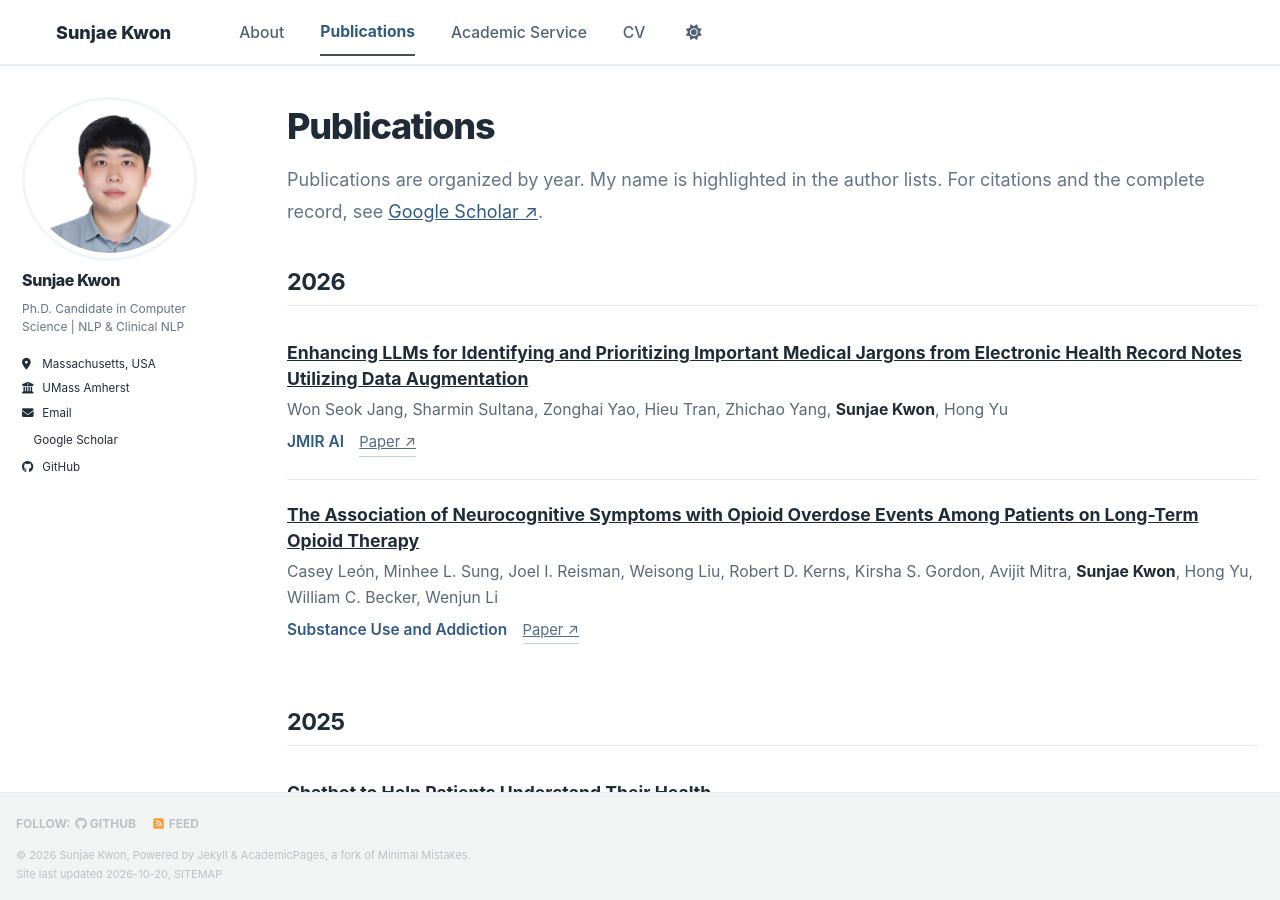
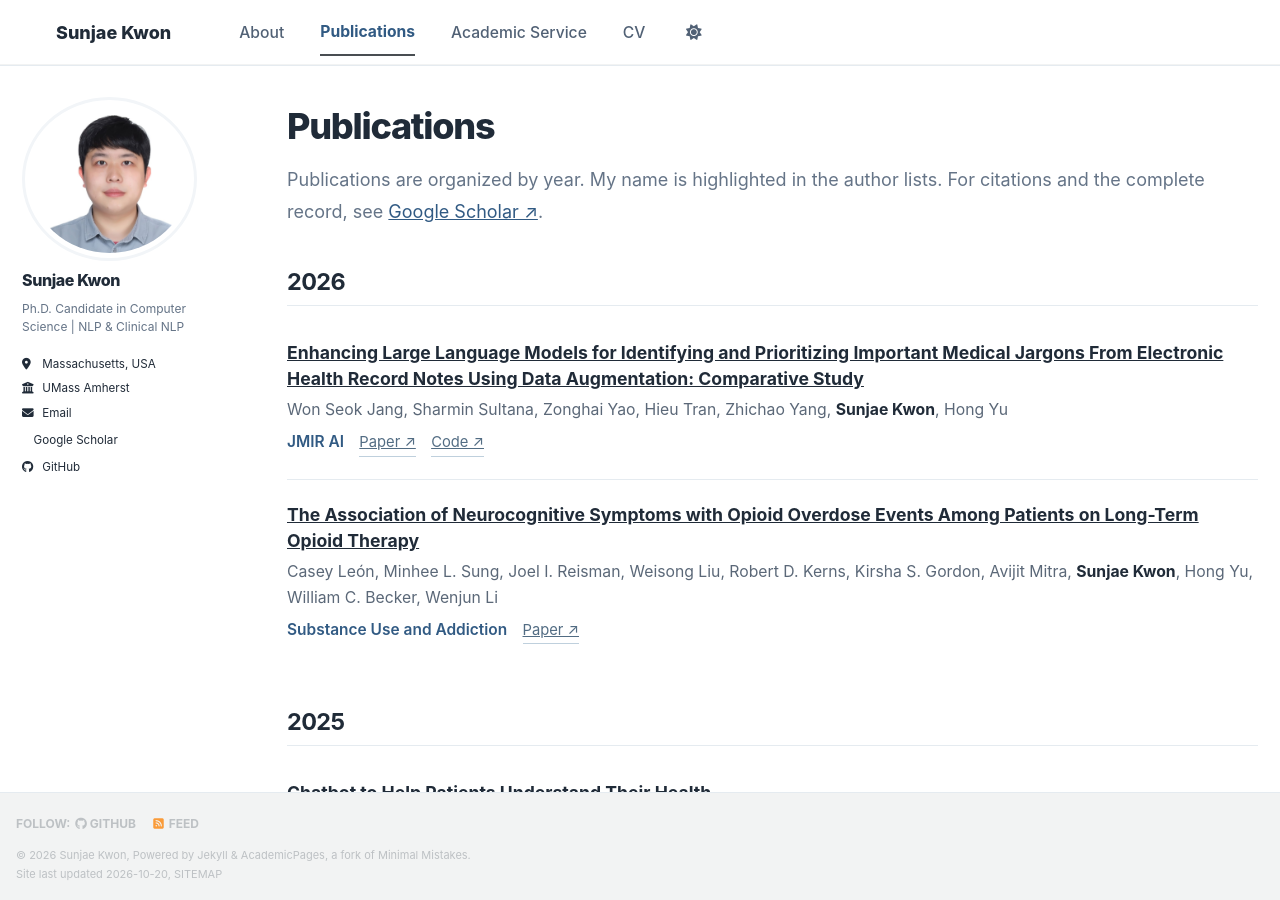
Before and after one commit to soon91jae/soon91jae.github.io, a Jekyll site: the page built from _pages/publications.html, in a window 1280 px wide and 900 px high. Built offline with Jekyll 4.4.1, drawn with Linux system fonts in a browser that asks for light colours; a style sheet for code colours, icons or effects is not loaded; some of the changed text lies outside the part shown.

Commit message:
Match official JMIR and CR-COPEC titles and link published study code

```diff
--- a/_data/papers.yml
+++ b/_data/papers.yml
@@ -1,8 +1,9 @@
 - year: 2026
-  title: "Enhancing LLMs for Identifying and Prioritizing Important Medical Jargons from Electronic Health Record Notes Utilizing Data Augmentation"
+  title: "Enhancing Large Language Models for Identifying and Prioritizing Important Medical Jargons From Electronic Health Record Notes Using Data Augmentation: Comparative Study"
   authors: "Won Seok Jang, Sharmin Sultana, Zonghai Yao, Hieu Tran, Zhichao Yang, Sunjae Kwon, Hong Yu"
   venue: "JMIR AI"
   paper: "https://ai.jmir.org/2026/1/e75561"
+  code: "https://github.com/memy85/2024_medicalnote_annotation"
 - year: 2026
   title: "The Association of Neurocognitive Symptoms with Opioid Overdose Events Among Patients on Long-Term Opioid Therapy"
   authors: "Casey León, Minhee L. Sung, Joel I. Reisman, Weisong Liu, Robert D. Kerns, Kirsha S. Gordon, Avijit Mitra, Sunjae Kwon, Hong Yu, William C. Becker, Wenjun Li"
@@ -63,7 +64,7 @@
   paper: "https://aclanthology.org/2023.acl-long.88/"
   code: "https://github.com/soon91jae/UVWSD"
 - year: 2023
-  title: "CR-COPEC: Learning to Explain Causal Rationale of Stock Price Changes in Financial Reports"
+  title: "CR-COPEC: Causal Rationale of Corporate Performance Changes to learn from Financial Reports"
   authors: "Ye Eun Chun, Sunjae Kwon, Kyunghwan Sohn, Nakwon Sung, Junyoup Lee, Byoung Ki Seo, Kevin Compher, Seung-won Hwang, Jaesik Choi"
   venue: "Findings of EMNLP"
   paper: "https://aclanthology.org/2023.findings-emnlp.26/"
```
